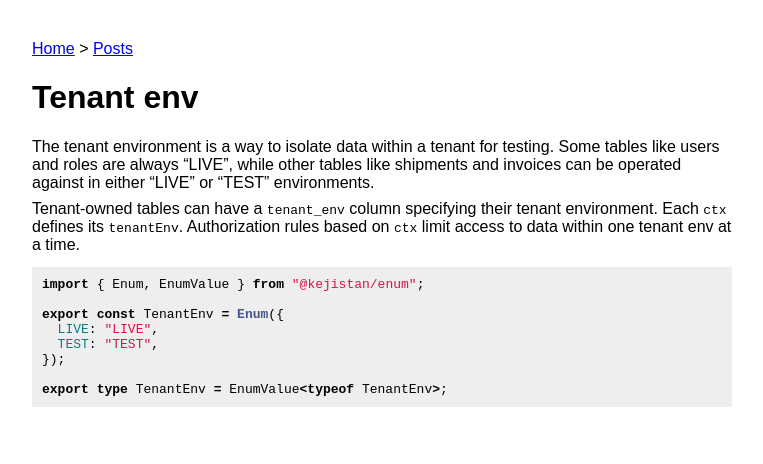
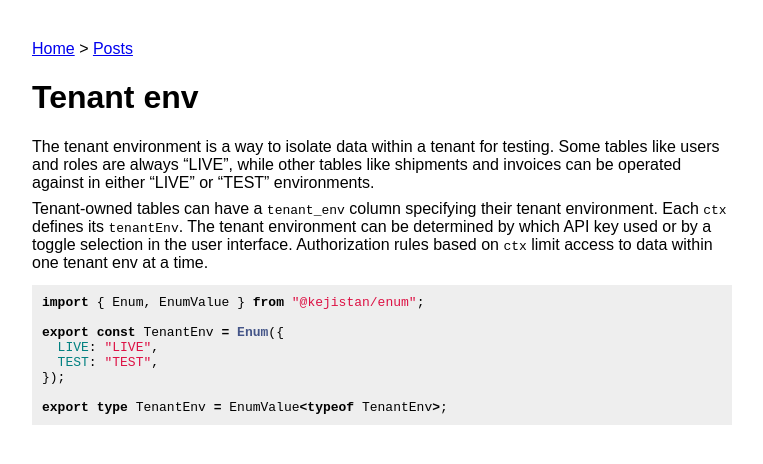
Before and after one commit to maxh/maxheinritz.com, a Jekyll site: the page built from _posts/2022-11-20-tenant-env.md, in a window 1280 px wide. Shown: the top 464 px of the page, without its empty margins (108-871 px from the left). Built offline with Jekyll 4.4.1, drawn with Linux system fonts in a browser that asks for light colours.

Commit message:
tweaks to posts

````diff
--- a/_posts/2022-11-20-tenant-env.md
+++ b/_posts/2022-11-20-tenant-env.md
@@ -6,7 +6,7 @@ tags: ["software patterns"]
 
 The tenant environment is a way to isolate data within a tenant for testing. Some tables like users and roles are always "LIVE", while other tables like shipments and invoices can be operated against in either "LIVE" or "TEST" environments.
 
-Tenant-owned tables can have a `tenant_env` column specifying their tenant environment. Each `ctx` defines its `tenantEnv`. Authorization rules based on `ctx` limit access to data within one tenant env at a time.
+Tenant-owned tables can have a `tenant_env` column specifying their tenant environment. Each `ctx` defines its `tenantEnv`. The tenant environment can be determined by which API key used or by a toggle selection in the user interface. Authorization rules based on `ctx` limit access to data within one tenant env at a time.
 
 ```ts
 import { Enum, EnumValue } from "@kejistan/enum";
````
Also changed, not shown: _posts/2022-08-14-dev-frontend-prod-backend.md (+2 -2 lines), _posts/2022-12-03-prisma-db-prefix.md (+1 -1 lines), _posts/2022-12-04-link-token.md (+1 -1 lines).
